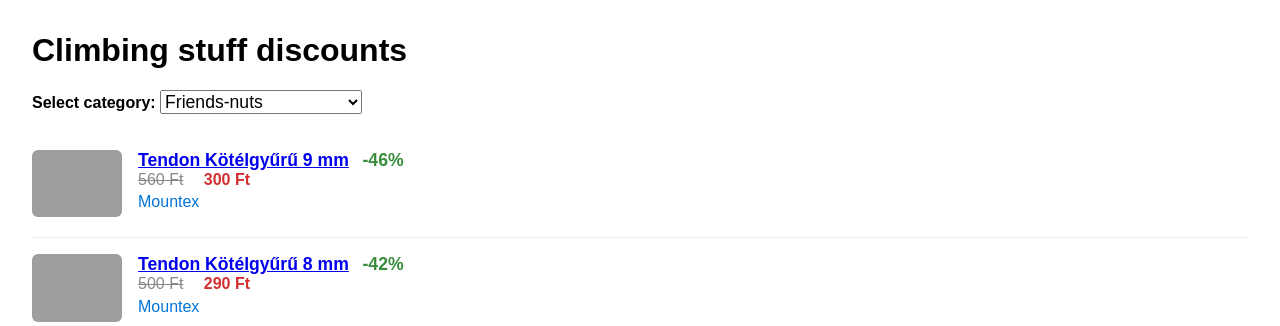
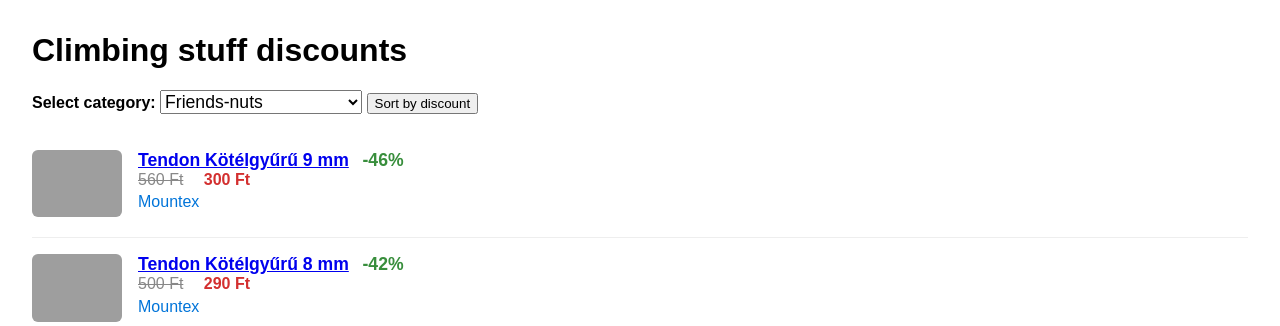
Before and after one commit to feczkob/climbing-stuff, a Flask app: page / in a window 1280 px wide. Shown: the top 326 px of the page. Run offline with Flask 3, Linux system fonts and the light colour scheme; grey boxes are pictures that could not be loaded.

Commit message:
add ordering button

```diff
--- a/static/js/main.js
+++ b/static/js/main.js
@@ -18,6 +18,7 @@ async function renderProducts(category) {
         discounts.forEach(d => {
             const div = document.createElement('div');
             div.className = 'product';
+            div.dataset.discountPercent = d.discount_percent ? parseInt(d.discount_percent.replace(/\s+/g, '')) : 0;
             div.innerHTML = `
                 <div class="product-img">
                     <a href="${d.url}" target="_blank">
@@ -48,3 +49,9 @@ renderProducts(select.value);
 select.addEventListener('change', function() {
     renderProducts(this.value);
 });
+
+document.getElementById('sort-by-discount').addEventListener('click', () => {
+    const products = Array.from(container.getElementsByClassName('product'));
+    products.sort((a, b) => a.dataset.discountPercent - b.dataset.discountPercent);
+    products.forEach(p => container.appendChild(p));
+});
--- a/templates/index.html
+++ b/templates/index.html
@@ -13,6 +13,7 @@
         <option value="{{ category }}">{{ category.capitalize() }}</option>
       {% endfor %}
     </select>
+    <button id="sort-by-discount">Sort by discount</button>
     <div id="discounts-container"></div>
     <script src="/static/js/main.js"></script>
 </body>
```
Also changed, not shown: 1 other file.
